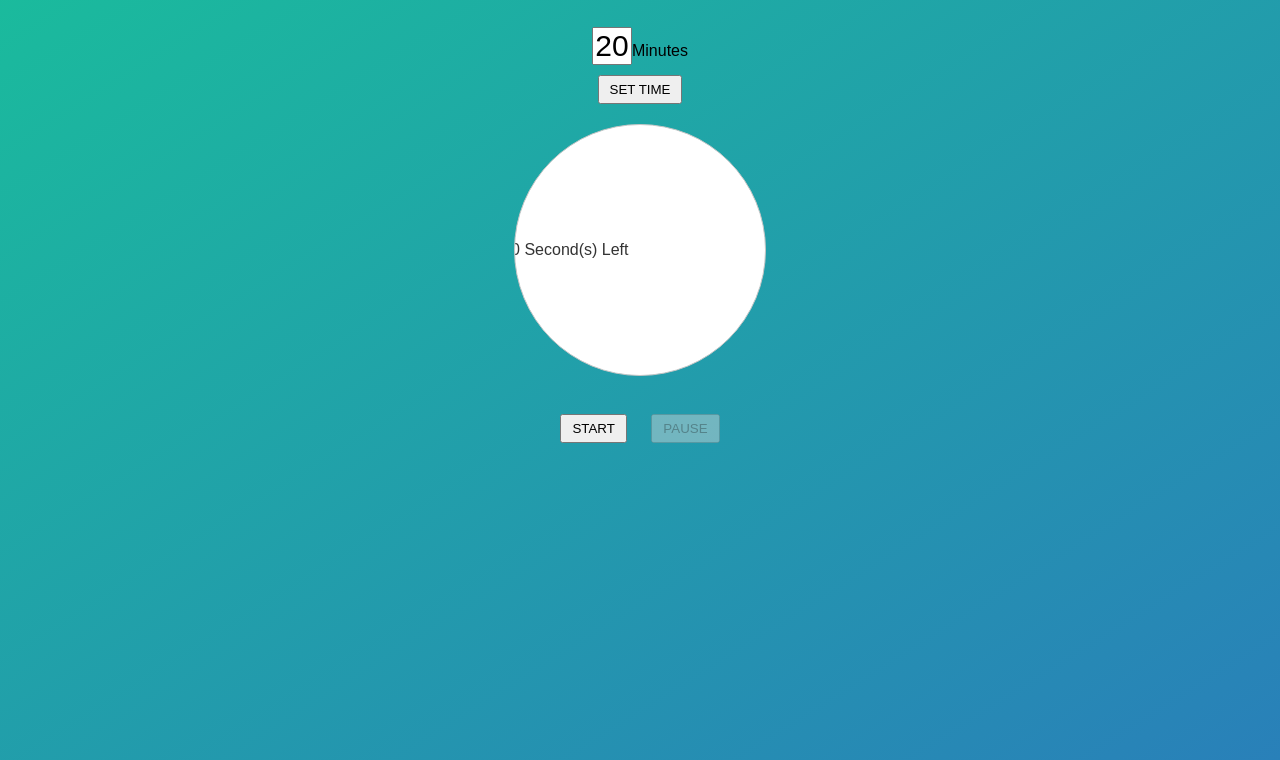
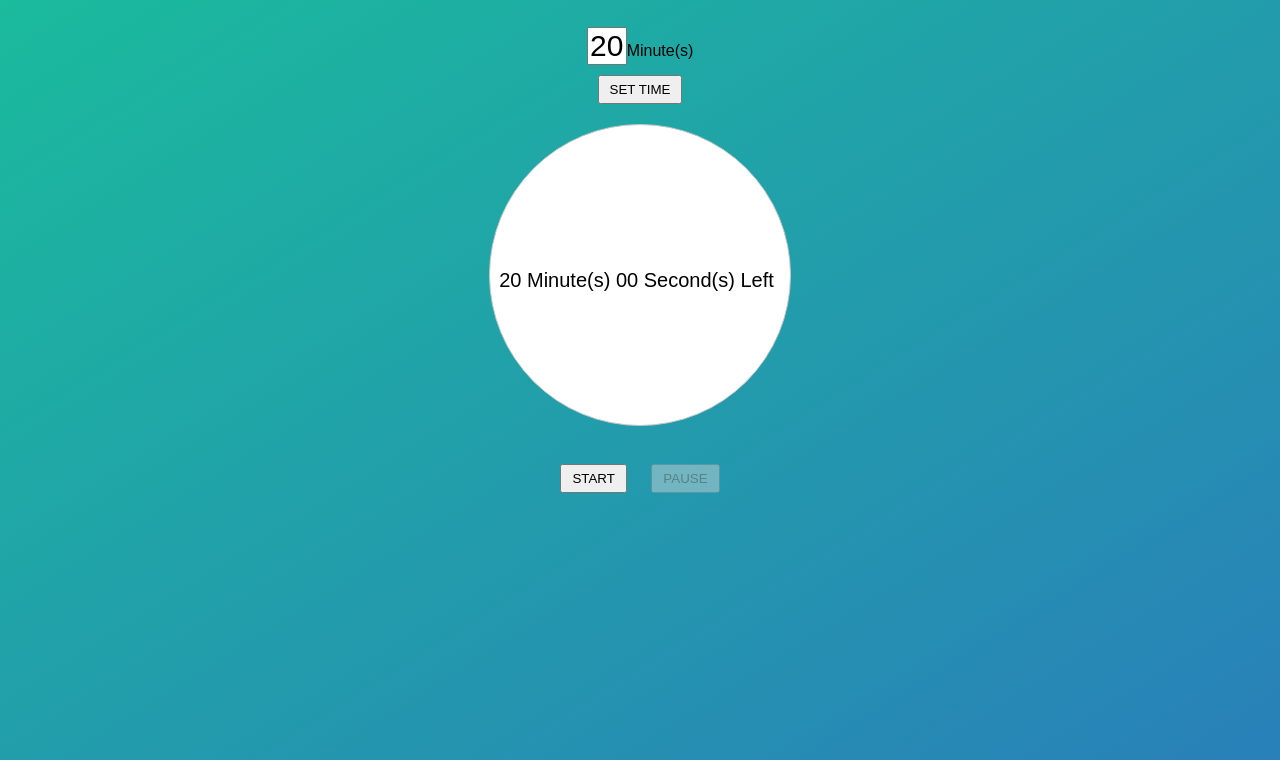
Before and after one commit to GUITARPLRC/pomodoro-proj, a plain HTML site: page index.html in a window 1280 px wide. Both pictures are taken after a click on the button "SET TIME". Shown: the part 40-800 px from the top of the page. Drawn offline with nearby package versions, Linux system fonts and the light colour scheme.

Commit message:
SLOWLY ADDING PROGRESS BAR FUNCTIONALITY

```diff
--- a/index.html
+++ b/index.html
@@ -13,7 +13,7 @@
 
 		<h1>Pomodoro Clock</h1>
 
-		<input type="text" id="minutes" maxlength="2">Minutes</input>
+		<input type="text" id="minutes" maxlength="2">Minute(s)</input>
 		<br />
 		<input type="button" id="setTime" value="SET TIME"></input>
 
--- a/script.js
+++ b/script.js
@@ -5,8 +5,10 @@ var timer = document.getElementById("timer"); // html timer display
 var minutes = document.getElementById("minutes"); // minutes user input
 var interval; // interval for timer
 var minTime;
-var secTime;
-var total; // total to set progress bar
+var secTime = 0;
+var num = 0; // increment progess bar
+var total = 0; // total to set progress bar
+var progress = $("#progress");
 
 pause.disabled = true;
 
@@ -18,7 +20,6 @@ minutes.value = 20; // default time set
 
 // get user input and set time for timer
 minTime = Number(minutes.value);
-secTime = 0;
 
 if (secTime < 10) {
 
@@ -27,9 +28,9 @@ if (secTime < 10) {
 
 }
 
-timer.textContent = minTime + " Minutes " + secTime + " Second(s) Left";
+timer.textContent = minTime + " Minute(s) Left";
 
-$("#progress").progressbar();
+progress.progressbar({value: 0});
 
 
 function startTimer() {
@@ -39,6 +40,11 @@ function startTimer() {
 	pause.disabled = false;
 
 	interval = setInterval(function() {
+
+		timer.textContent = minTime + " Minute(s) " + secTime + " Second(s) Left";
+		secTime -= 1; // subtract 1 second each interval
+
+		progress.progressbar({value: num + 1});
 
 		if (minTime <= 0 && secTime <= 0) {
 			// when timer has reached 0
@@ -54,11 +60,7 @@ function startTimer() {
 
 			}
 
-			timer.textContent = minTime + " Minutes " + secTime + " Second(s) Left";
-			secTime -= 1; // subtract 1 second each interval
-
 			if (secTime < 10) {
-
 				// add 0 in front of seconds when below 10
 				secTime = "0" + secTime;
 
@@ -84,18 +86,23 @@ function setTimeTimer() {
 
 	start.disabled = false;
 	pause.disabled = true;
+	total = 0;
+	$("#progress").progressbar({max: total});
 
 	minTime = Number(minutes.value);
 	secTime = 0;
 
+	total = (minTime * 60 * 1000);
+	progress.progressbar({max: total});
+
 	if (secTime < 10) {
 
-				// add 0 in front of seconds when below 10
-				secTime = "0" + secTime;
+		// add 0 in front of seconds when below 10
+		secTime = "0" + secTime;
 
-			}
+	}
 
-	timer.textContent = minTime + " Minutes " + secTime + " Second(s) Left";
+	timer.textContent = minTime + " Minute(s) " + secTime + " Second(s) Left";
 
 	clearInterval(interval);
 
--- a/style.css
+++ b/style.css
@@ -23,17 +23,24 @@ h1 {
 }
 
 #progress {
-	width:250px;
-	height:250px;
+	width:300px;
+	height:300px;
 	margin:20px auto;
 	border-radius:50%;
-	transform:rotate(270deg);
+	transform:rotate(-90deg);
+	color:#27ae60;
+	position:relative;
 }
 
 
 #timer {
+	width:290px;
+	margin:0 auto;
+	font-size:20px;
+	position:absolute;
+	top:45%;
 	transform:rotate(90deg);
-	text-align:center;
+	color:#000;
 }
 
 #start {
```
